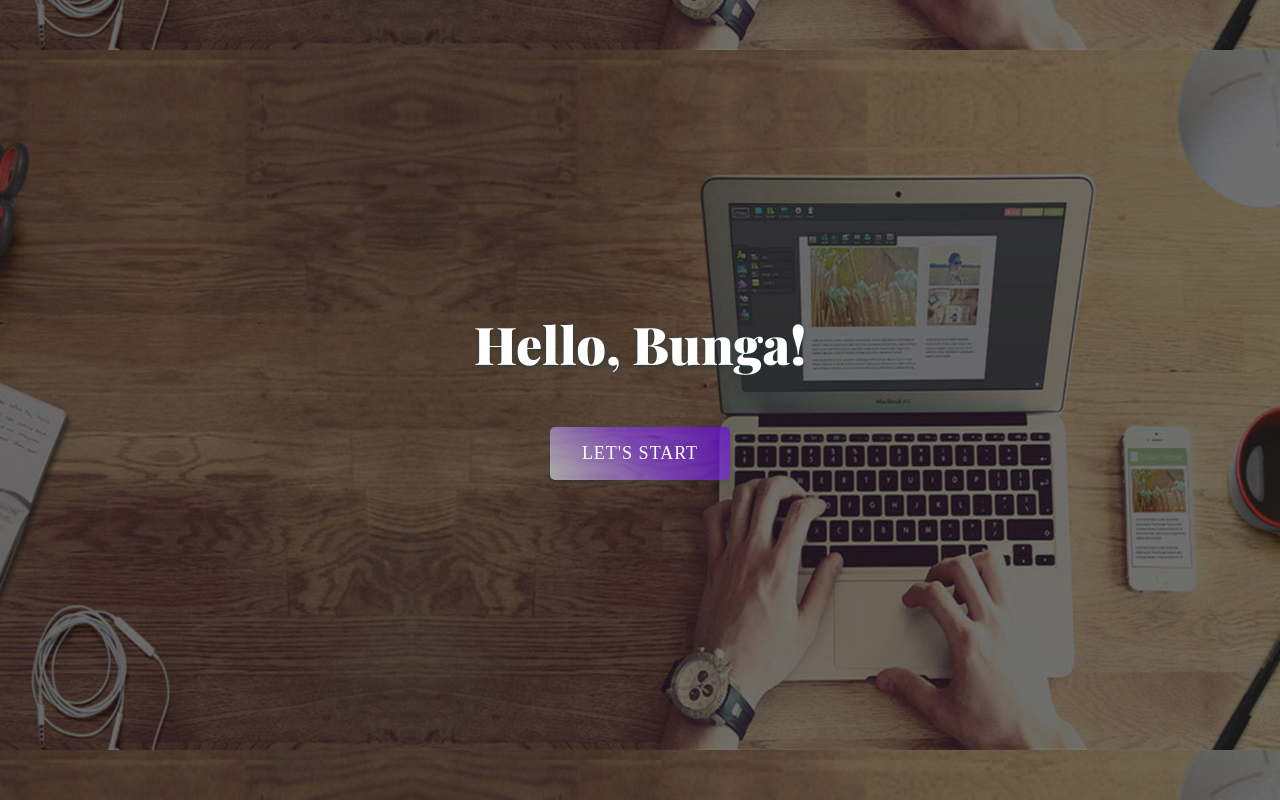
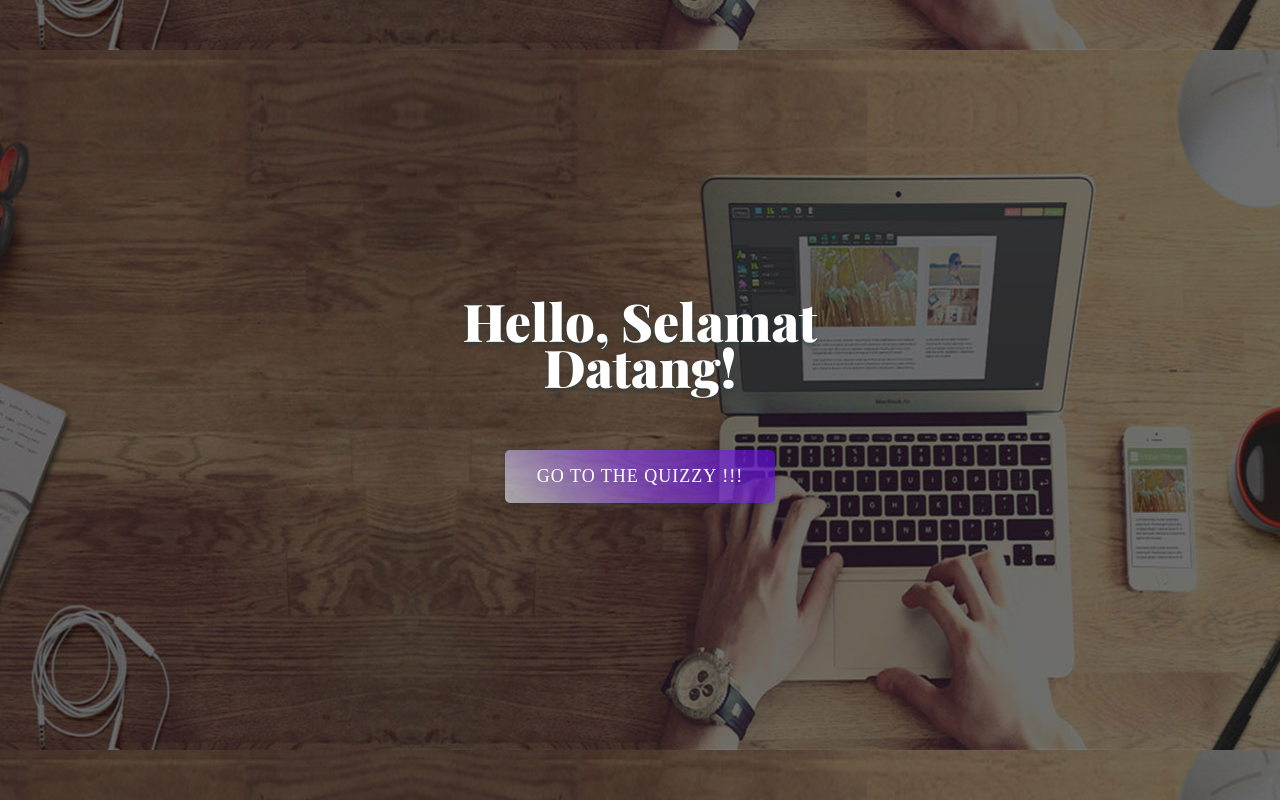
Before and after one commit to pjap/pjap.github.io, a plain HTML site: page index.html in a window 1280 px wide. Drawn offline with nearby package versions, Linux system fonts and the light colour scheme.

Commit message:
edit href index

```diff
--- a/index.html
+++ b/index.html
@@ -15,8 +15,8 @@
 
 		<section>
 			<div class="container">
-				<h1>Hello, Bunga!</h1>
-				<a class="btn" href="#">Let's Start</a>
+				<h1>Hello, Selamat Datang!</h1>
+				<a class="btn" href="kuis.html">Go To The Quizzy !!!</a>
 			</div>
 
 		</section>
```
